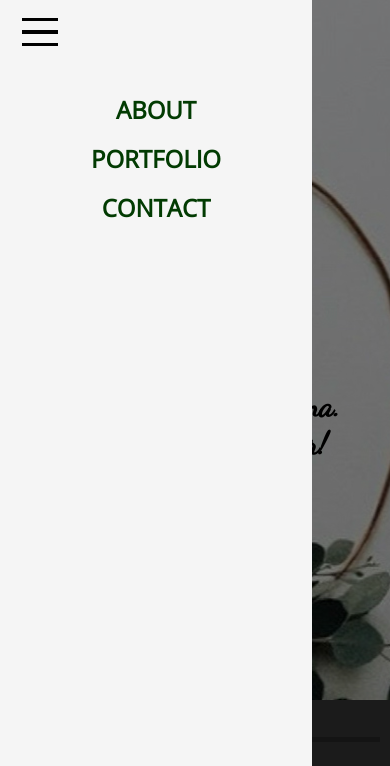
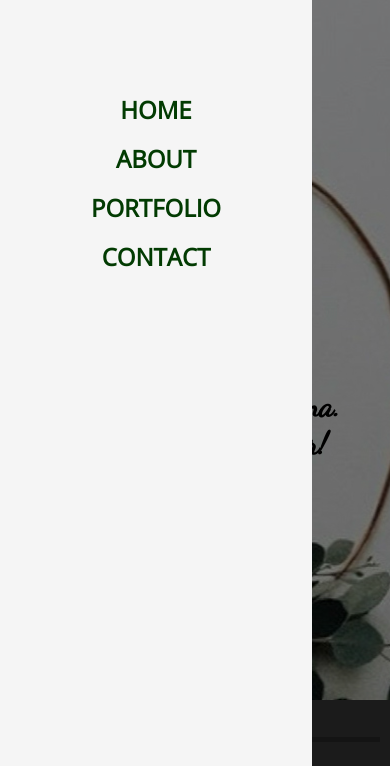
Before and after one commit to kplakosh/portfolio_website, a plain HTML site: page index.html in a window 390 px wide. Both pictures are taken after a click on the button 40 px from the left and 32 px from the top of the page. Shown: the top 766 px of the page. Drawn offline with nearby package versions, Linux system fonts and the light colour scheme.

Commit message:
toggle button hidden on mobile navigation

```diff
--- a/index.html
+++ b/index.html
@@ -14,6 +14,9 @@
         <div class="backdrop">
             <nav class="mobile-nav">
                 <ul class="mobile-nav__items">
+                    <li class="mobile-nav__item">
+                        <a href="index.html#home">HOME</a>
+                    </li>
                     <li class="mobile-nav__item">
                         <a href="index.html#about">ABOUT</a>
                     </li>
--- a/shared.js
+++ b/shared.js
@@ -5,9 +5,11 @@ var toggleButton = document.querySelector('.toggle-button');
 backdrop.addEventListener('click', function() {
     mobileNav.classList.remove('open');
     closeBackdrop();
+    toggleButton.style.display = "block";
 });
 
 toggleButton.addEventListener("click", function () {
+    toggleButton.style.display = "none";
     mobileNav.classList.add("open");
     backdrop.style.display = "block";
     setTimeout(() => {
```
